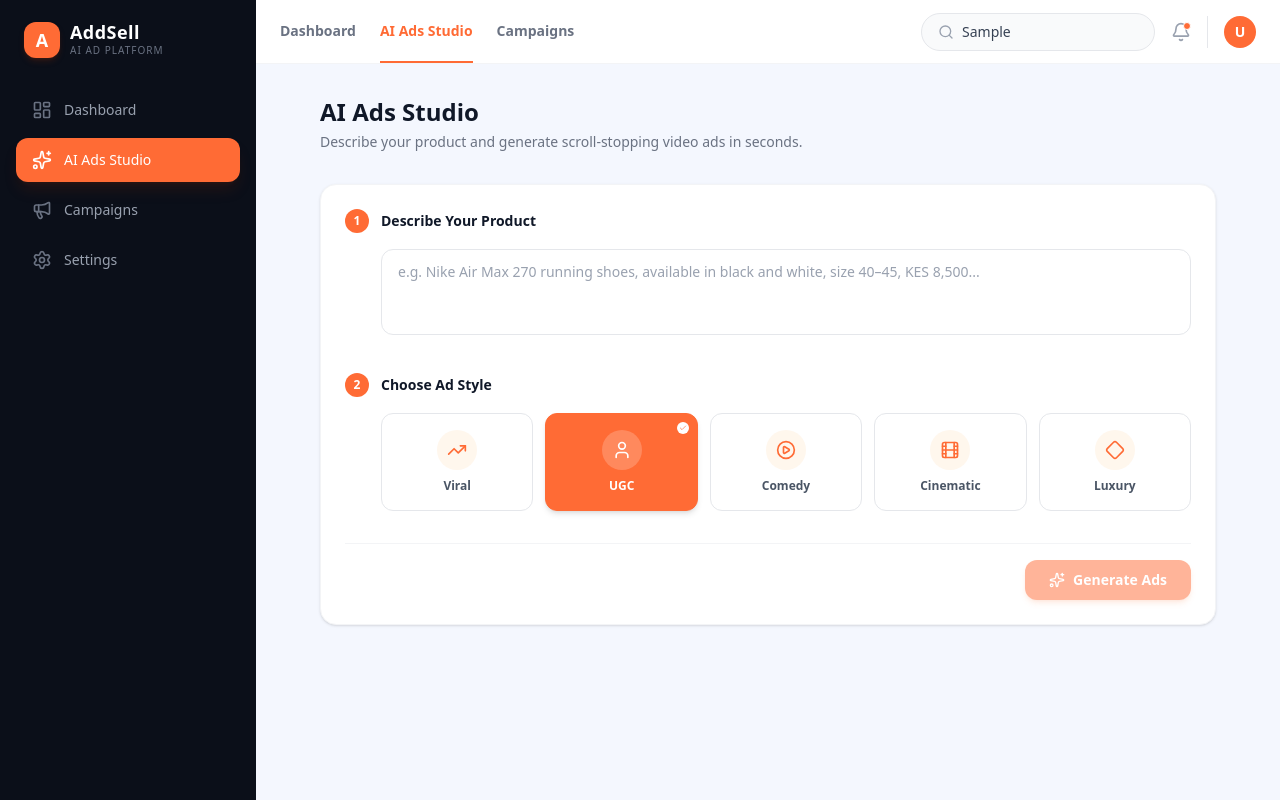
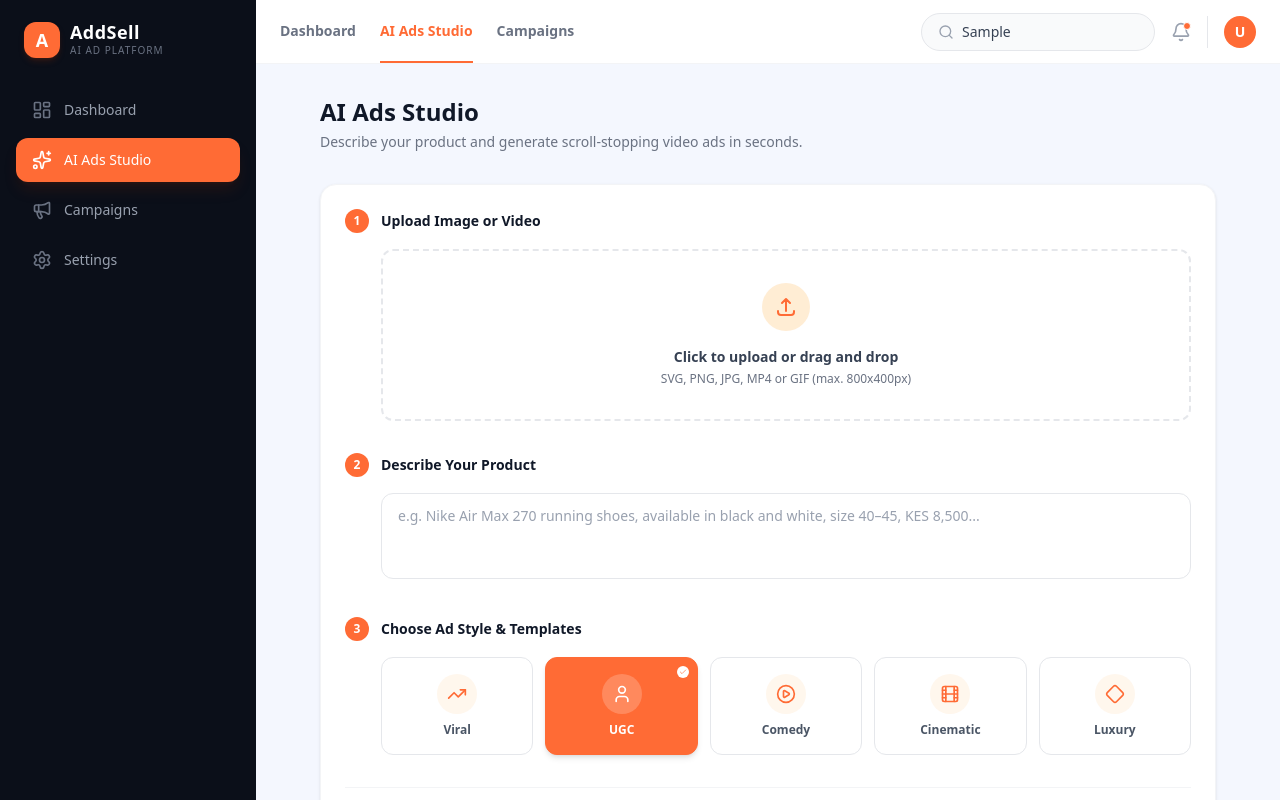
Before and after one commit to jijitechy/peach, a React (Vite) app: page / in a window 1280 px wide. Both pictures are taken after typing "Sample" into the empty fields and a click on the button "Create Your First Ad". Built offline with nearby package versions, Linux system fonts and the light colour scheme.

Commit message:
feat: Add media upload option and rename Style section to include Templates

```diff
--- a/src/views/AIAdStudioView.tsx
+++ b/src/views/AIAdStudioView.tsx
@@ -52,10 +52,29 @@ export default function AIAdStudioView() {
 
       <div className="bg-white rounded-2xl border border-gray-100 shadow-sm p-6 mb-8">
 
-        {/* Step 1 – Product */}
+        {/* Step 1 – Upload Media */}
         <div className="mb-8">
           <div className="flex items-center gap-3 mb-4">
             <div className="w-6 h-6 rounded-full bg-[#FF6B35] text-white flex items-center justify-center font-bold text-xs shrink-0">1</div>
+            <h3 className="text-sm font-bold text-gray-900">Upload Image or Video</h3>
+          </div>
+          <div className="ml-9">
+            <div className="w-full border-2 border-dashed border-gray-200 rounded-xl flex flex-col items-center justify-center p-8 text-center cursor-pointer hover:border-[#FF6B35] hover:bg-orange-50 transition-colors">
+              <div className="w-12 h-12 bg-orange-100 rounded-full flex items-center justify-center text-[#FF6B35] mb-4">
+                <svg className="w-6 h-6" fill="none" stroke="currentColor" viewBox="0 0 24 24" xmlns="http://www.w3.org/2000/svg">
+                  <path strokeLinecap="round" strokeLinejoin="round" strokeWidth={2} d="M4 16v1a3 3 0 003 3h10a3 3 0 003-3v-1m-4-8l-4-4m0 0L8 8m4-4v12" />
+                </svg>
+              </div>
+              <p className="text-sm font-bold text-gray-700">Click to upload or drag and drop</p>
+              <p className="text-xs text-gray-500 mt-1">SVG, PNG, JPG, MP4 or GIF (max. 800x400px)</p>
+            </div>
+          </div>
+        </div>
+
+        {/* Step 2 – Product */}
+        <div className="mb-8">
+          <div className="flex items-center gap-3 mb-4">
+            <div className="w-6 h-6 rounded-full bg-[#FF6B35] text-white flex items-center justify-center font-bold text-xs shrink-0">2</div>
             <h3 className="text-sm font-bold text-gray-900">Describe Your Product</h3>
           </div>
           <div className="ml-9">
@@ -69,11 +88,11 @@ export default function AIAdStudioView() {
           </div>
         </div>
 
-        {/* Step 2 – Style */}
+        {/* Step 3 – Style */}
         <div className="mb-8">
           <div className="flex items-center gap-3 mb-4">
-            <div className="w-6 h-6 rounded-full bg-[#FF6B35] text-white flex items-center justify-center font-bold text-xs shrink-0">2</div>
-            <h3 className="text-sm font-bold text-gray-900">Choose Ad Style</h3>
+            <div className="w-6 h-6 rounded-full bg-[#FF6B35] text-white flex items-center justify-center font-bold text-xs shrink-0">3</div>
+            <h3 className="text-sm font-bold text-gray-900">Choose Ad Style & Templates</h3>
           </div>
           <div className="ml-9 grid grid-cols-2 sm:grid-cols-5 gap-3">
             {styles.map(style => (
```
